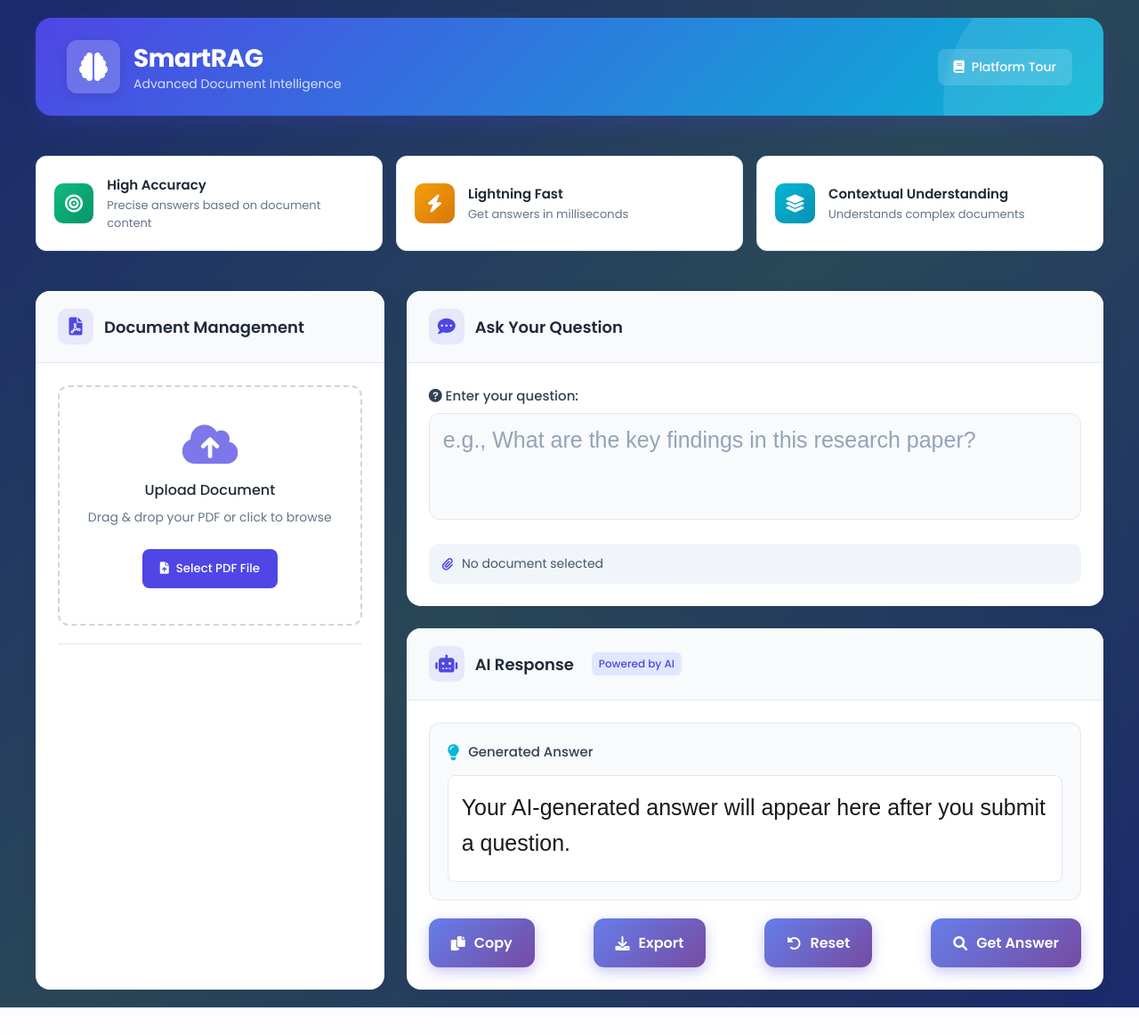
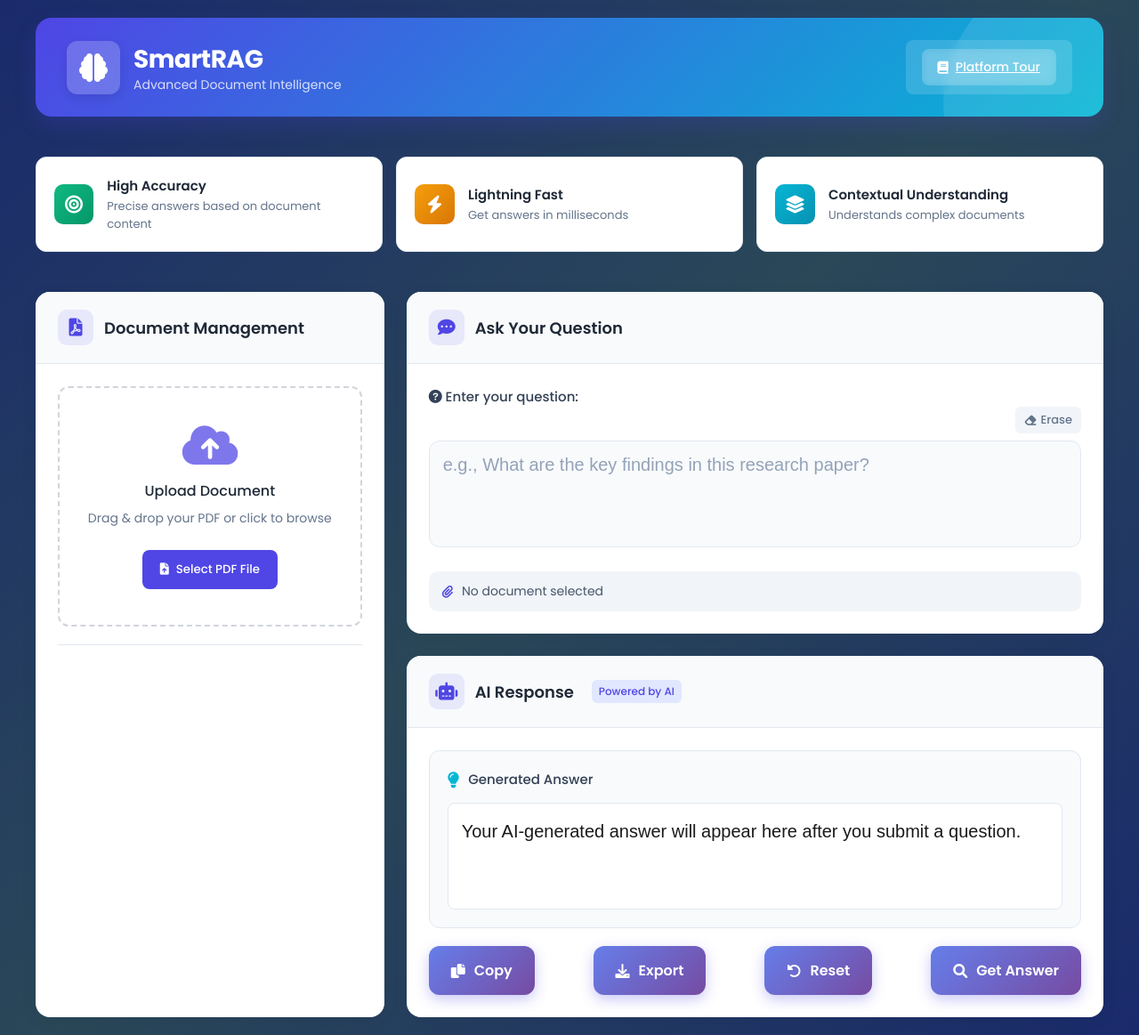
Before and after one commit to saumil1400/RAG-PDF-PROJECT, a Django app: page / in a window 1280 px wide. Shown: the whole page at 89% size. Before the commit the page ends 1132 px from the top, so only its background shows below. Run offline with Django 5.2, Linux system fonts and the light colour scheme.

Commit message:
updations IN TEMPLATE

```diff
--- a/TEMPLATES/P1.HTML
+++ b/TEMPLATES/P1.HTML
@@ -2,6 +2,8 @@
 <html>
 <head>
     <title>SmartRAG - Advanced Document Intelligence</title>
+    <link rel="icon" href="https://upload.wikimedia.org/wikipedia/commons/thumb/8/87/PDF_file_icon.svg/1200px-PDF_file_icon.svg.png" type="image/png">
+
     <style>
     @import url('https://fonts.googleapis.com/css2?family=Poppins:wght@300;400;500;600;700&display=swap');
 
@@ -642,7 +644,7 @@ textarea::placeholder {
 }
 
 #questionInput,.answer-content {
-    font-size: 25px;
+    font-size: 20px;
     font-family: 'Arial', serif;
     font-weight: 500;
     color: #1a1a1a;
@@ -653,6 +655,30 @@ textarea::placeholder {
     font-family: 'Arial', serif;
     font-weight: 500;
     color: #1a1a1a;
+}
+.erase-btn {
+    background: #f1f5f9;
+    color: #64748b;
+    border: none;
+    border-radius: 6px;
+    padding: 5px 10px;
+    font-size: 13px;
+    font-weight: 500;
+    cursor: pointer;
+    transition: all 0.2s ease;
+    display: flex;
+    align-items: center;
+    gap: 5px;
+    margin-left: auto; /* This will push the button to the right */
+}
+
+.erase-btn:hover {
+    background: #e2e8f0;
+    color: #ef4444;
+}
+
+.erase-btn:active {
+    transform: scale(0.97);
 }
 </style>
     <link rel="stylesheet" href="https://cdnjs.cloudflare.com/ajax/libs/font-awesome/6.0.0/css/all.min.css">
@@ -669,10 +695,16 @@ textarea::placeholder {
                 </div>
             </div>
             <div class="header-actions">
-                <button class="header-button">
-                    <i class="fas fa-book"></i> Platform Tour
-                </button>
+                <a href="https://drive.google.com/file/d/11dJcXmGw945o0OtEej_5y2vQtoXmA_PJ/view?usp=drive_link"
+                   class="header-button"
+                   id="platformTourBtn"
+                   target="_blank">
+                    <button class="header-button">
+                        <i class="fas fa-book"></i> Platform Tour
+                    </button>
+                </a>
             </div>
+
         </header>
 
         <div class="features">
@@ -733,6 +765,9 @@ textarea::placeholder {
                         <div class="question-box">
                             <label class="question-label" for="questionInput">
                                 <i class="fas fa-question-circle"></i> Enter your question:
+                                <button type="button" id="eraseQuestion" class="erase-btn" title="Clear question">
+                                    <i class="fas fa-eraser"></i> Erase
+                                </button>
                             </label>
                             <textarea
                                 id="questionInput"
@@ -873,6 +908,11 @@ textarea::placeholder {
                 alert("No AI answer to export.");
             }
         });
+
+        document.getElementById('eraseQuestion').addEventListener('click', () => {
+            document.getElementById('questionInput').value = '';
+            document.getElementById('questionInput').focus();
+        });
     </script>
 </body>
 </html>
```
Also changed, not shown: db.sqlite3.
